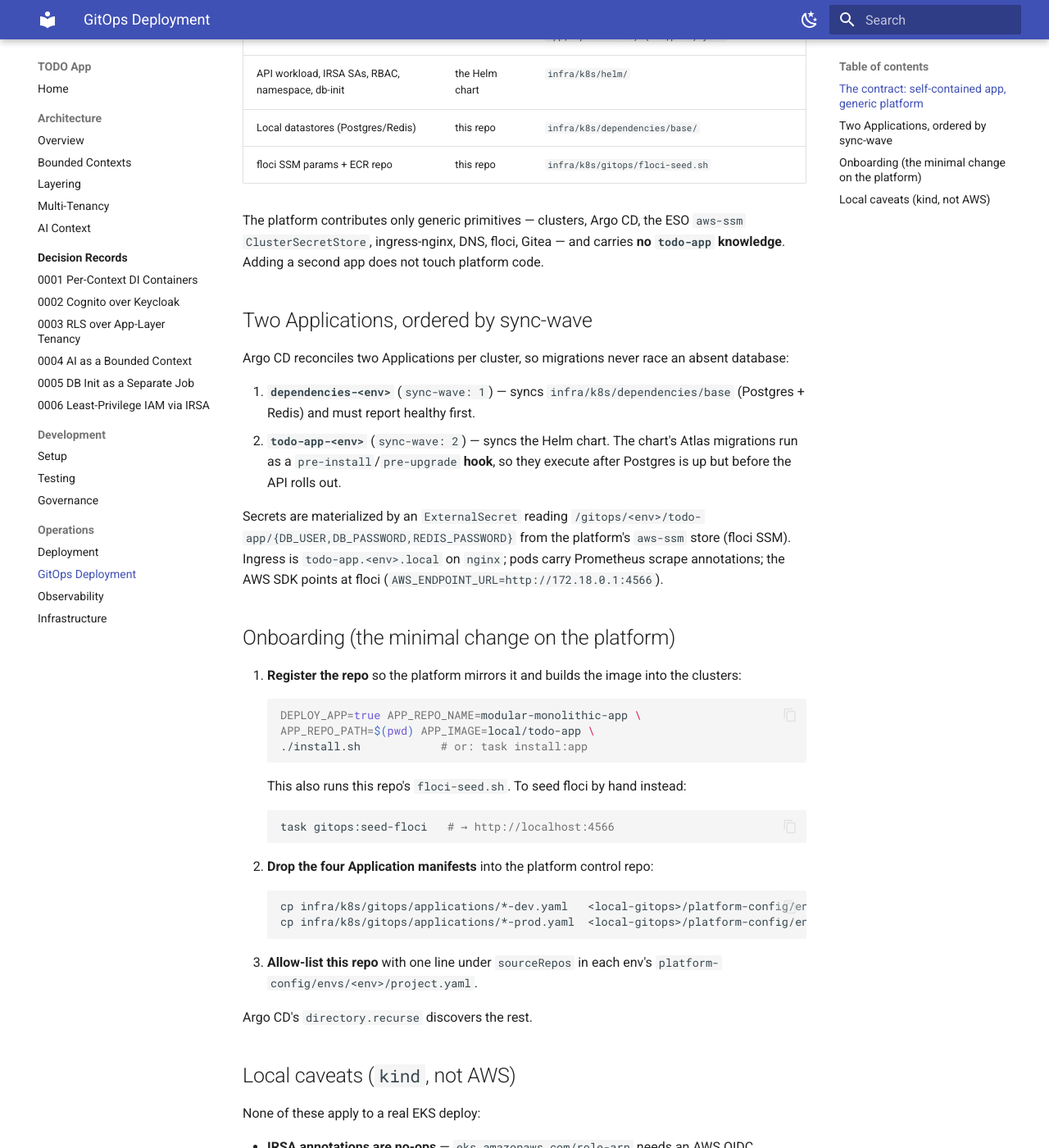
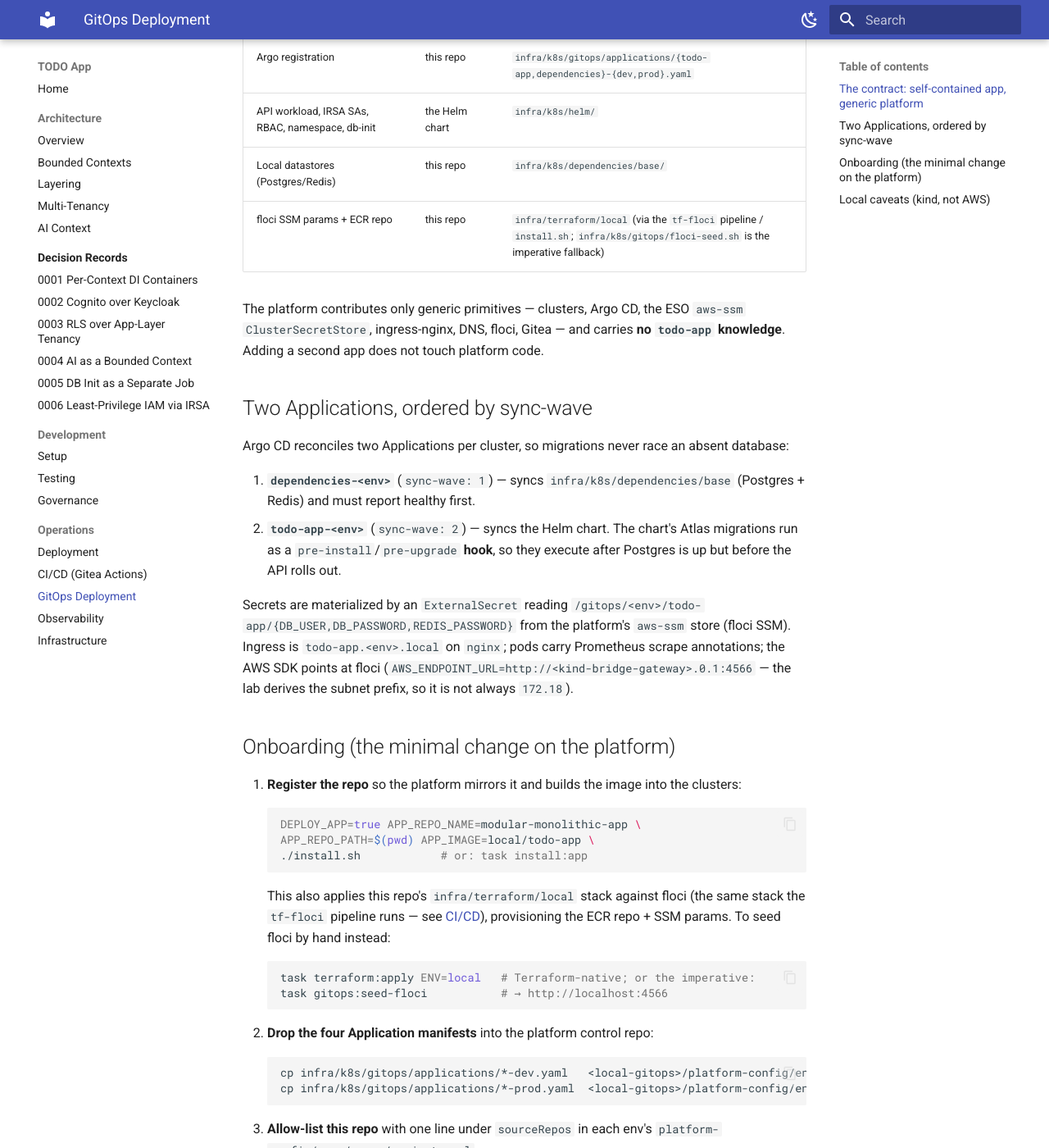
Before and after one commit to cjgalvisc96/modular-monolithic-app, an MkDocs documentation site: the page built from docs/operations/gitops.md, in a window 1280 px wide and 1400 px high, scrolled down 485 px. Shown: the whole window at 82% size. Built offline with MkDocs 1.6.1 and Material for MkDocs 9.7.7, drawn with Linux system fonts in a browser that asks for light colours; some of the changed text lies outside the part shown.

Commit message:
feature: add terraform support

````diff
--- a/docs/operations/gitops.md
+++ b/docs/operations/gitops.md
@@ -4,8 +4,9 @@
 [`local-gitops`](https://github.com/cjgalvisc96/local-gitops) platform — `kind`
 dev/prod clusters, each running its own Argo CD as an **app-of-apps** that
 recurses `platform-config/envs/<env>`, with Gitea as the in-cluster Git server,
-floci as the local AWS, and the External Secrets Operator. CI builds, tests and
-plans infra; it never deploys.
+floci as the local AWS, and the External Secrets Operator. The
+[CI/CD pipeline](cicd.md) builds and pushes the image and bumps the
+`values-*.yaml` tag; Argo CD reconciles that commit — it does the deploying.
 
 ## The contract: self-contained app, generic platform
 
@@ -17,7 +18,7 @@
 | Argo registration | this repo | `infra/k8s/gitops/applications/{todo-app,dependencies}-{dev,prod}.yaml` |
 | API workload, IRSA SAs, RBAC, namespace, db-init | the Helm chart | `infra/k8s/helm/` |
 | Local datastores (Postgres/Redis) | this repo | `infra/k8s/dependencies/base/` |
-| floci SSM params + ECR repo | this repo | `infra/k8s/gitops/floci-seed.sh` |
+| floci SSM params + ECR repo | this repo | `infra/terraform/local` (via the `tf-floci` pipeline / `install.sh`; `infra/k8s/gitops/floci-seed.sh` is the imperative fallback) |
 
 The platform contributes only generic primitives — clusters, Argo CD, the ESO
 `aws-ssm` `ClusterSecretStore`, ingress-nginx, DNS, floci, Gitea — and carries
@@ -38,7 +39,8 @@
 `/gitops/<env>/todo-app/{DB_USER,DB_PASSWORD,REDIS_PASSWORD}` from the platform's
 `aws-ssm` store (floci SSM). Ingress is `todo-app.<env>.local` on `nginx`; pods
 carry Prometheus scrape annotations; the AWS SDK points at floci
-(`AWS_ENDPOINT_URL=http://172.18.0.1:4566`).
+(`AWS_ENDPOINT_URL=http://<kind-bridge-gateway>.0.1:4566` — the lab derives the
+subnet prefix, so it is not always `172.18`).
 
 ## Onboarding (the minimal change on the platform)
 
@@ -49,9 +51,12 @@
    APP_REPO_PATH=$(pwd) APP_IMAGE=local/todo-app \
    ./install.sh            # or: task install:app
    ```
-   This also runs this repo's `floci-seed.sh`. To seed floci by hand instead:
+   This also applies this repo's `infra/terraform/local` stack against floci (the
+   same stack the `tf-floci` pipeline runs — see [CI/CD](cicd.md)), provisioning
+   the ECR repo + SSM params. To seed floci by hand instead:
    ```bash
-   task gitops:seed-floci   # → http://localhost:4566
+   task terraform:apply ENV=local   # Terraform-native; or the imperative:
+   task gitops:seed-floci           # → http://localhost:4566
    ```
 2. **Drop the four Application manifests** into the platform control repo:
    ```bash
--- a/mkdocs.yml
+++ b/mkdocs.yml
@@ -62,6 +62,7 @@
       - Governance: development/governance.md
   - Operations:
       - Deployment: operations/deployment.md
+      - CI/CD (Gitea Actions): operations/cicd.md
       - GitOps Deployment: operations/gitops.md
       - Observability: operations/observability.md
       - Infrastructure: operations/infrastructure.md
````
Also changed, not shown: docs/operations/cicd.md (added, +146 -0 lines), docs/operations/deployment.md (+2 -1 lines), docs/operations/infrastructure.md (+7 -0 lines), 1 other file.
